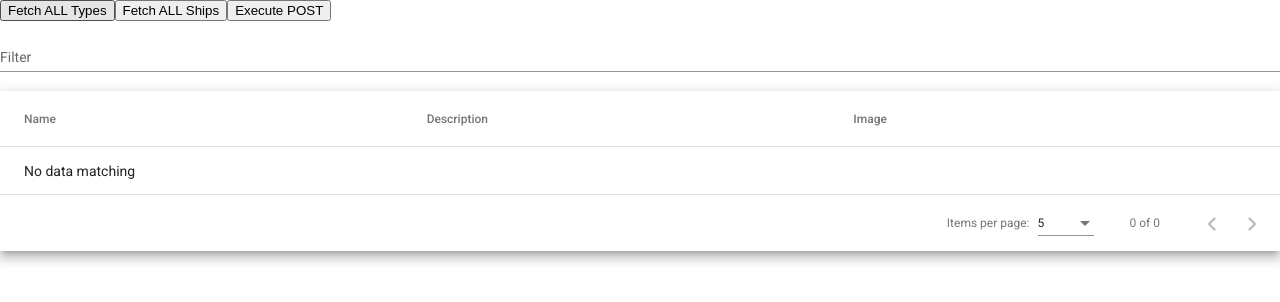
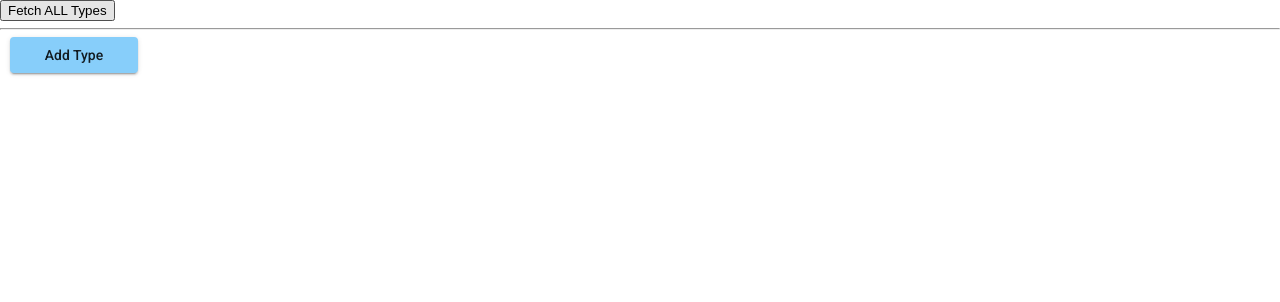
Before and after one commit to mnocnik/quartett-frontend, an Angular app: page /manage-vehicle-type in a window 1280 px wide. Shown: the top 302 px of the page. Built offline with nearby package versions, Linux system fonts and the light colour scheme.

Commit message:
add new VehicleType (prepare)

```diff
--- a/src/app/app.module.ts
+++ b/src/app/app.module.ts
@@ -15,6 +15,7 @@ import {MatButtonModule} from "@angular/material/button";
 import {MatCardModule} from "@angular/material/card";
 import {MatDividerModule} from "@angular/material/divider";
 import {ManageVehiclesComponent} from "./manage/manage-vehicles/manage-vehicles.component";
+import {MAT_DIALOG_DEFAULT_OPTIONS, MatDialogModule} from "@angular/material/dialog";
 
 @NgModule({
   declarations: [
@@ -34,9 +35,12 @@ import {ManageVehiclesComponent} from "./manage/manage-vehicles/manage-vehicles.
     MatPaginatorModule,
     MatButtonModule,
     MatCardModule,
-    MatDividerModule
+    MatDividerModule,
+    MatDialogModule
   ],
-  providers: [],
+  providers: [
+    {provide: MAT_DIALOG_DEFAULT_OPTIONS, useValue: {hasBackdrop: false}}
+  ],
   bootstrap: [AppComponent]
 })
 export class AppModule {
--- a/src/app/manage/manage-vehicle-type/manage-vehicle-type.component.html
+++ b/src/app/manage/manage-vehicle-type/manage-vehicle-type.component.html
@@ -1,63 +1,24 @@
 <button (click)="queryVehicleTypes()">Fetch ALL Types</button>
-<button (click)="fetchVehicleTypeShip()">Fetch ALL Ships</button>
-<button (click)="postVehicleRequest()">Execute POST</button>
 
-<!--<div *ngIf="vehicleTypes != undefined">-->
-<!--  <p>Count: {{ vehicleTypes.length }}</p>-->
-<!--</div>-->
+<hr>
+<button class="button-add" mat-button mat-raised-button (click)="addVehicleType()">Add Type</button>
 
-<mat-form-field appearance="standard">
-  <mat-label>Filter</mat-label>
-  <input matInput (keyup)="applyFilter($event)" placeholder="Ex. Mia">
-</mat-form-field>
-
-<div class="mat-elevation-z8">
-  <table mat-table [dataSource]="dataSource" matSort (matSortChange)="matSortChange($event)">
-
-    <ng-container matColumnDef="name">
-      <th mat-header-cell *matHeaderCellDef mat-sort-header="name"> Name</th>
-      <td mat-cell *matCellDef="let element"> {{element.name}} </td>
-    </ng-container>
-
-    <ng-container matColumnDef="description">
-      <th mat-header-cell *matHeaderCellDef mat-sort-header="description"> Description</th>
-      <td mat-cell *matCellDef="let element"> {{element.description}} </td>
-    </ng-container>
-
-    <ng-container matColumnDef="image">
-      <th mat-header-cell *matHeaderCellDef> Image</th>
-      <td mat-cell *matCellDef="let element"><img src="{{element.image}}" width="75rem" alt="N/A"></td>
-    </ng-container>
-
-    <tr mat-header-row *matHeaderRowDef="displayedColumns"></tr>
-    <tr mat-row *matRowDef="let element; columns: displayedColumns;" (click)="clickedRow(element)"></tr>
-    <tr class="mat-row" *matNoDataRow>
-      <td class="mat-cell" colspan="4">No data matching</td>
-    </tr>
-  </table>
-
-  <mat-paginator [pageSizeOptions]="[5, 10, 25, 100]"
-                 aria-label="Select page of users"></mat-paginator>
+<div *ngFor="let vehicleType of vehicleTypes">
+  <mat-card (click)="vehicleTypeDetail(vehicleType)">
+    <mat-card-title>{{ vehicleType.name }}</mat-card-title>
+    <mat-card-subtitle>{{ vehicleType.description }}</mat-card-subtitle>
+    <mat-card-content><img src="{{ vehicleType.image }}" width="75rem" alt="N/A"></mat-card-content>
+    <mat-card-actions>
+      <button class="button-remove" mat-button mat-raised-button (click)="removeVehicleType(vehicleType)">Remove Type</button>
+    </mat-card-actions>
+  </mat-card>
 </div>
 
-<div *ngIf="clickedElement != undefined">
-  <mat-card>
-    <mat-card-title>{{ clickedElement.name }}</mat-card-title>
-    <mat-card-subtitle>{{ clickedElement.description }}</mat-card-subtitle>
-    <mat-card-content><img src="{{clickedElement.image}}" width="400rem" alt="Picture"></mat-card-content>
-    <div *ngFor="let vehicleData of clickedElement.data; let i = index">
-      <mat-card-content>
-        <table>
-          <tr>
-            <td>{{vehicleData.property.name}}</td>
-            <td class="text-align-right">{{vehicleData.value}} {{vehicleData.property.unitShort}}</td>
-          </tr>
-        </table>
-      </mat-card-content>
-    </div>
-    <mat-card-actions>
-      <button mat-raised-button color="accent">LIKE</button>
-    </mat-card-actions>
-  </mat-card>
-
+<div *ngIf="create">
+  <mat-dialog-content>This will delete all elements that are currently on this page and cannot be undone.</mat-dialog-content>
+  <mat-dialog-actions>
+    <button mat-button mat-dialog-close>Cancel</button>
+    <!-- The mat-dialog-close directive optionally accepts a value as a result for the dialog. -->
+    <button mat-button [mat-dialog-close]="true">Delete</button>
+  </mat-dialog-actions>
 </div>
--- a/src/app/manage/manage-vehicle-type/manage-vehicle-type.component.scss
+++ b/src/app/manage/manage-vehicle-type/manage-vehicle-type.component.scss
@@ -1,20 +1,20 @@
-table {
-  width: 100%;
+.button-add {
+  background-color: lightskyblue;
+  margin-left: 10px;
+  width: 8rem;
 }
-
 .mat-form-field {
   font-size: 14px;
   width: 100%;
 }
 
-td, th {
-  width: 25%;
-}
-
 mat-card{
   horiz-align: center;
   width: 25%;
-  background-color: grey;
+  margin-left: 10px;
+  margin-top: 10px;
+  border-style: solid;
+  border-color: dimgrey;
 }
 
 .text-align-right {
--- a/src/app/manage/manage-vehicle-type/manage-vehicle-type.component.ts
+++ b/src/app/manage/manage-vehicle-type/manage-vehicle-type.component.ts
@@ -1,132 +1,44 @@
-import {AfterViewInit, Component, ViewChild} from '@angular/core';
+import {Component, OnInit} from '@angular/core';
 import {Observable} from "rxjs";
 
-import {ManageVehicleTypeService, vehicleAll, vehicleForUUID, VehicleResponse, VehicleTypeResponse} from "./manage-vehicle-type.service";
-import {environment} from "../../../environments/environment";
+import {ManageVehicleTypeService, VehicleTypeResponse, vehicleTypes} from "./manage-vehicle-type.service";
 import {MatTableDataSource} from "@angular/material/table";
-import {MatSort, Sort} from "@angular/material/sort";
-import {MatPaginator} from "@angular/material/paginator";
 
 @Component({
   selector: 'app-manage-vehicle-type',
   templateUrl: './manage-vehicle-type.component.html',
   styleUrls: ['./manage-vehicle-type.component.scss']
 })
-export class ManageVehicleTypeComponent implements AfterViewInit {
-  vehicleResponse: VehicleResponse | undefined;
-  vehicles: VehicleResponse[] = [];
+export class ManageVehicleTypeComponent implements OnInit {
+  dataSource: MatTableDataSource<VehicleTypeResponse>;
   vehicleTypes: VehicleTypeResponse[] = [];
-  dataSourceTypes: MatTableDataSource<VehicleTypeResponse>;
-  dataSource: MatTableDataSource<VehicleResponse>;
-
-  displayedColumns: string[] = ['name', 'description', 'image'];
-  clickedElement: VehicleResponse | undefined;
-  @ViewChild(MatPaginator) paginator: MatPaginator | undefined;
-  @ViewChild(MatSort) sort: MatSort | undefined;
+  selectedVehicleType: VehicleTypeResponse | undefined;
+  create: boolean = false;
 
   constructor(private manageVehicleTypeService: ManageVehicleTypeService) {
-    this.dataSource = new MatTableDataSource(this.vehicles.slice());
-    this.dataSourceTypes = new MatTableDataSource(this.vehicleTypes.slice());
+    this.dataSource = new MatTableDataSource(this.vehicleTypes.slice());
   }
 
-  applyFilter(event: Event) {
-    const filterValue = (event.target as HTMLInputElement).value;
-    this.dataSource.filter = filterValue.trim().toLowerCase();
-
-    if (this.dataSource.paginator) {
-      this.dataSource.paginator.firstPage();
+  ngOnInit(): void {
+    let data: string | null = localStorage.getItem("vehicleTypes");
+    if (data) {
+      let jsonObject: any = JSON.parse(data);
+      let responses: VehicleTypeResponse[] = <VehicleTypeResponse[]>jsonObject;
+      this.vehicleTypes = responses.slice();
     }
   }
 
-  matSortChange(sortState: Sort) {
-    const data = this.vehicles.slice();
-    if (!sortState.active || sortState.direction === '') {
-      this.dataSource.data = data;
-      return;
-    }
-
-    this.dataSource.data = data.sort((a, b) => {
-      const isAsc = sortState.direction === 'asc';
-      switch (sortState.active) {
-        case 'name':
-          return this.compare(a.name, b.name, isAsc);
-        case 'description':
-          return this.compare(a.description, b.description, isAsc);
-        default:
-          return 0;
-      }
-    });
-  }
-
-  compare(a: number | string, b: number | string, isAsc: boolean) {
-    return (a < b ? -1 : 1) * (isAsc ? 1 : -1);
-  }
-
-  ngAfterViewInit() {
-    if (this.sort) {
-      this.dataSource.sort = this.sort;
-      console.log("Completed: SORT");
-    }
-    if (this.paginator) {
-      this.dataSource.paginator = this.paginator;
-      console.log("Completed: PAGINATOR");
-    }
-  }
-
-  postVehicleRequest() {
-    let valueMap = new Map<string, string>();
-    valueMap.set("{uuid}", "39abf90e-1860-49fc-bf12-50ce947f5249")
-
-    let observable: Observable<any> = this.manageVehicleTypeService.postForVehicle(
-      this.manageVehicleTypeService.buildQuery(vehicleForUUID, valueMap)
+  queryVehicleTypes() {
+    let observable: Observable<any> = this.manageVehicleTypeService.queryVehicleTypes(
+      this.manageVehicleTypeService.buildQuery(vehicleTypes, new Map)
     );
 
     observable.subscribe(
       (response) => {
-        this.vehicleResponse = response.data.vehicle as VehicleResponse;
-        console.log("Success", this.vehicleResponse);
-      },
-      error => {
-        console.log("Error", error);
-      },
-      () => {
-        console.log("Completed.");
-      }
-    );
-  }
-
-  fetchVehicleTypeShip() {
-    let valueMap = new Map<string, string>();
-    valueMap.set("{typeUUID}", environment.shipTypeUUID)
-
-    let observable: Observable<any> = this.manageVehicleTypeService.postForVehicleAll(
-      this.manageVehicleTypeService.buildQuery(vehicleAll, valueMap)
-    );
-
-    observable.subscribe(
-      (response) => {
-        this.vehicles = response.data.vehiclesByType as VehicleResponse[];
-        this.dataSource.data = this.vehicles.slice();
-        console.log("Success", this.vehicles);
-      },
-      error => {
-        console.log("Error", error);
-      },
-      () => {
-        console.log("Completed.");
-      }
-    );
-  }
-
-  queryVehicleTypes() {
-    let observable: Observable<any> = this.manageVehicleTypeService.postForVehicleAll(
-      this.manageVehicleTypeService.buildQuery(vehicleAll, new Map)
-    );
-
-    observable.subscribe(
-      (response) => {
-        this.vehicleTypes = response.data.vehiclesByType as VehicleTypeResponse[];
-        this.dataSourceTypes.data = this.vehicleTypes.slice();
+        console.log("Response", response);
+        this.vehicleTypes = response.data.vehicleTypes as VehicleTypeResponse[];
+        localStorage.setItem("vehicleTypes", JSON.stringify(this.vehicleTypes));
+        this.dataSource.data = this.vehicleTypes.slice();
         console.log("Success", this.vehicleTypes);
       },
       error => {
@@ -138,7 +50,19 @@ export class ManageVehicleTypeComponent implements AfterViewInit {
     );
   }
 
-  clickedRow(element: VehicleResponse) {
-    this.clickedElement = element;
+  clickedRow(element: VehicleTypeResponse) {
+    this.selectedVehicleType = element;
+  }
+
+  vehicleTypeDetail(vehicleType: VehicleTypeResponse) {
+    console.log(vehicleType);
+  }
+
+  addVehicleType() {
+    this.create = true;
+  }
+
+  removeVehicleType(vehicleType: VehicleTypeResponse) {
+
   }
 }
```
